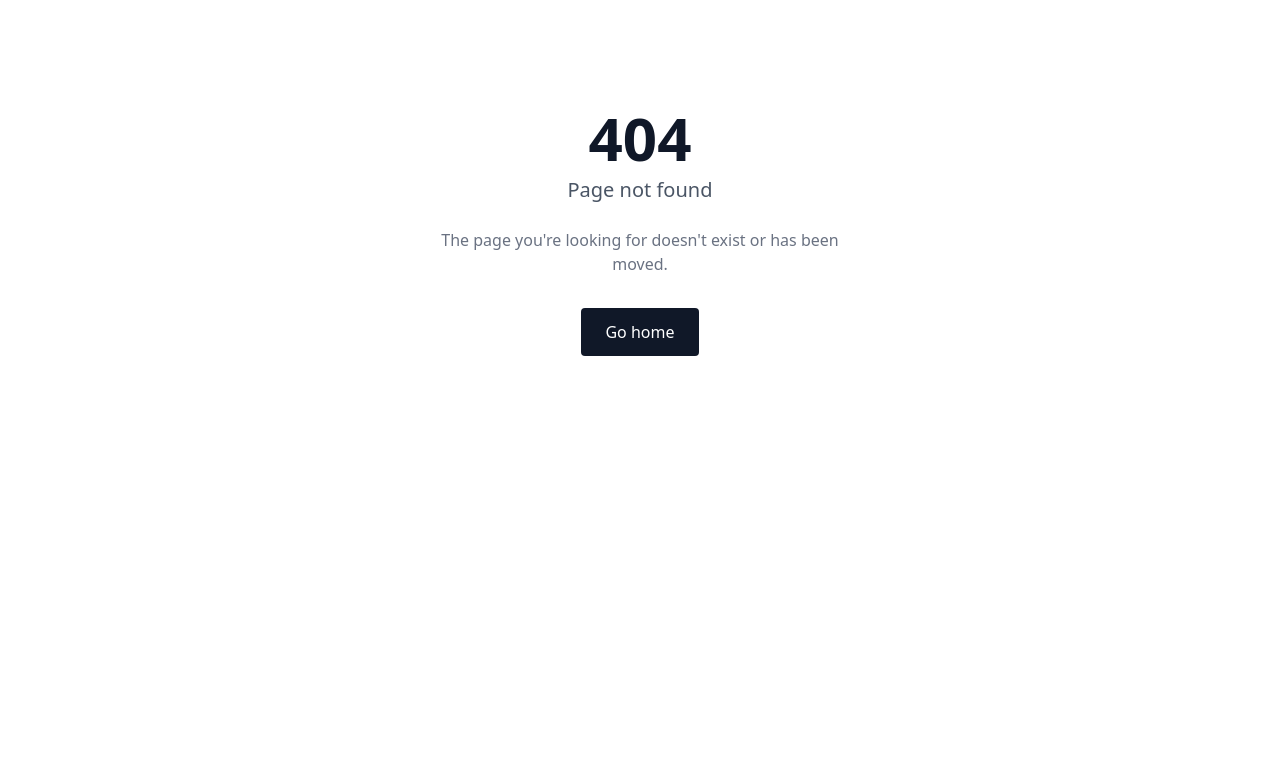
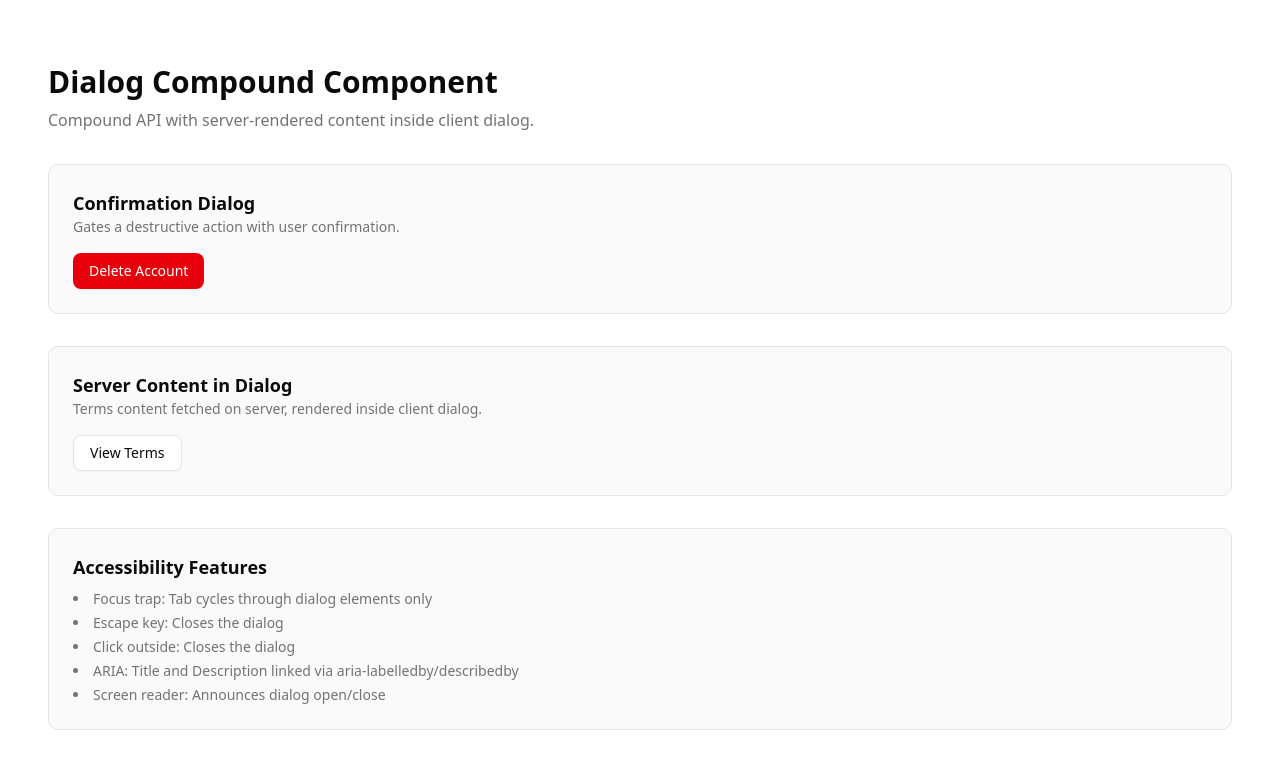
Before and after one commit to andrefaria-plank/nextjs-foundations, a Next.js app in the folder apps/web/: page /demo/dialog in a window 1280 px wide. Before the commit this address had no page. Shown: the top 768 px of the page. Built offline with nearby package versions, Linux system fonts and the light colour scheme.

Commit message:
feat(core): add dialog compound component pattern

```diff
--- /dev/null
+++ b/apps/web/src/app/demo/dialog/page.tsx
@@ -0,0 +1,117 @@
+// Server Component - renders server content inside the dialog
+
+import { Button } from '@repo/ui/components/button'
+import {
+  DialogClose,
+  DialogContent,
+  DialogDescription,
+  DialogFooter,
+  DialogHeader,
+  DialogRoot,
+  DialogTitle,
+  DialogTrigger,
+} from '@repo/ui/components/dialog'
+
+// Simulated server data
+async function getTermsContent(): Promise<string> {
+  // This would fetch from a CMS or database in a real app
+  return `By using this service, you agree to our terms. These terms were
+  last updated on ${new Date().toLocaleDateString()}. Server-rendered content
+  can be passed as children to client components.`
+}
+
+export default async function DialogDemoPage() {
+  // Fetch content on the server
+  const termsContent = await getTermsContent()
+
+  return (
+    <main className="flex flex-col gap-8 p-8">
+      <div>
+        <h1 className="font-bold text-3xl">Dialog Compound Component</h1>
+        <p className="mt-2 text-muted-foreground">
+          Compound API with server-rendered content inside client dialog.
+        </p>
+      </div>
+
+      {/* Confirmation dialog example */}
+      <section className="rounded-lg border bg-muted/50 p-6">
+        <h2 className="font-semibold text-lg">Confirmation Dialog</h2>
+        <p className="mb-4 text-sm text-muted-foreground">
+          Gates a destructive action with user confirmation.
+        </p>
+
+        <DialogRoot>
+          <DialogTrigger asChild>
+            <Button type="button" variant="destructive">
+              Delete Account
+            </Button>
+          </DialogTrigger>
+          <DialogContent>
+            <DialogHeader>
+              <DialogTitle>Are you sure?</DialogTitle>
+              <DialogDescription>
+                This action cannot be undone. Your account and all associated
+                data will be permanently deleted.
+              </DialogDescription>
+            </DialogHeader>
+            <DialogFooter>
+              <DialogClose asChild>
+                <Button type="button" variant="outline">
+                  Cancel
+                </Button>
+              </DialogClose>
+              <Button type="button" variant="destructive">
+                Delete
+              </Button>
+            </DialogFooter>
+          </DialogContent>
+        </DialogRoot>
+      </section>
+
+      {/* Server content inside dialog */}
+      <section className="rounded-lg border bg-muted/50 p-6">
+        <h2 className="font-semibold text-lg">Server Content in Dialog</h2>
+        <p className="mb-4 text-sm text-muted-foreground">
+          Terms content fetched on server, rendered inside client dialog.
+        </p>
+
+        <DialogRoot>
+          <DialogTrigger asChild>
+            <Button type="button" variant="outline">
+              View Terms
+            </Button>
+          </DialogTrigger>
+          <DialogContent>
+            <DialogHeader>
+              <DialogTitle>Terms of Service</DialogTitle>
+              <DialogDescription>
+                Please read these terms carefully.
+              </DialogDescription>
+            </DialogHeader>
+            {/* Server-rendered content passed through */}
+            <div className="rounded-md bg-muted p-4 text-sm">
+              {termsContent}
+            </div>
+            <DialogFooter>
+              <DialogClose asChild>
+                <Button type="button">I Understand</Button>
+              </DialogClose>
+            </DialogFooter>
+          </DialogContent>
+        </DialogRoot>
+      </section>
+
+      {/* A11y notes */}
+      <section className="rounded-lg border bg-muted/50 p-6">
+        <h2 className="font-semibold text-lg">Accessibility Features</h2>
+        <ul className="mt-2 list-inside list-disc space-y-1 text-sm text-muted-foreground">
+          <li>Focus trap: Tab cycles through dialog elements only</li>
+          <li>Escape key: Closes the dialog</li>
+          <li>Click outside: Closes the dialog</li>
+          <li>ARIA: Title and Description linked via aria-labelledby/describedby</li>
+          <li>Screen reader: Announces dialog open/close</li>
+        </ul>
+      </section>
+    </main>
+  )
+}
--- /dev/null
+++ b/packages/ui/src/components/dialog.tsx
@@ -0,0 +1,158 @@
+'use client'
+
+import {
+  Close,
+  Content,
+  Description,
+  Overlay,
+  Portal,
+  Root,
+  Title,
+  Trigger,
+} from '@radix-ui/react-dialog'
+import { X } from 'lucide-react'
+import type { ComponentPropsWithoutRef, ReactNode } from 'react'
+
+import { cn } from '@repo/ui/lib/utils'
+
+// Re-export Root and Trigger directly (no customization needed)
+const DialogRoot = Root
+const DialogTrigger = Trigger
+const DialogClose = Close
+
+/**
+ * Dialog.Overlay - Covers the screen behind the dialog
+ */
+function DialogOverlay({
+  className,
+  ...props
+}: ComponentPropsWithoutRef<typeof Overlay>) {
+  return (
+    <Overlay
+      className={cn(
+        'data-[state=closed]:animate-out data-[state=open]:animate-in',
+        'data-[state=closed]:fade-out-0 data-[state=open]:fade-in-0',
+        'fixed inset-0 z-50 bg-black/80',
+        className
+      )}
+      {...props}
+    />
+  )
+}
+
+/**
+ * Dialog.Content - The dialog panel itself
+ * Children can be Server Components (passed through)
+ */
+function DialogContent({
+  children,
+  className,
+  ...props
+}: ComponentPropsWithoutRef<typeof Content>) {
+  return (
+    <Portal>
+      <DialogOverlay />
+      <Content
+        className={cn(
+          'data-[state=closed]:animate-out data-[state=open]:animate-in',
+          'data-[state=closed]:fade-out-0 data-[state=open]:fade-in-0',
+          'data-[state=closed]:zoom-out-95 data-[state=open]:zoom-in-95',
+          'data-[state=closed]:slide-out-to-left-1/2 data-[state=closed]:slide-out-to-top-[48%]',
+          'data-[state=open]:slide-in-from-left-1/2 data-[state=open]:slide-in-from-top-[48%]',
+          'fixed top-[50%] left-[50%] z-50 grid w-full max-w-lg translate-x-[-50%] translate-y-[-50%]',
+          'gap-4 rounded-lg border bg-background p-6 shadow-lg duration-200',
+          className
+        )}
+        {...props}
+      >
+        {children}
+        <Close
+          className={cn(
+            'absolute top-4 right-4 rounded-sm opacity-70',
+            'ring-offset-background transition-opacity hover:opacity-100',
+            'focus:ring-2 focus:ring-ring focus:ring-offset-2 focus:outline-none',
+            'disabled:pointer-events-none data-[state=open]:bg-accent data-[state=open]:text-muted-foreground'
+          )}
+        >
+          <X className="size-4" />
+          <span className="sr-only">Close</span>
+        </Close>
+      </Content>
+    </Portal>
+  )
+}
+
+/**
+ * Dialog.Header - Container for title and description
+ */
+function DialogHeader({
+  className,
+  ...props
+}: ComponentPropsWithoutRef<'div'>) {
+  return (
+    <div
+      className={cn('flex flex-col gap-2 text-center sm:text-left', className)}
+      {...props}
+    />
+  )
+}
+
+/**
+ * Dialog.Footer - Container for action buttons
+ */
+function DialogFooter({
+  className,
+  ...props
+}: ComponentPropsWithoutRef<'div'>) {
+  return (
+    <div
+      className={cn(
+        'flex flex-col-reverse gap-2 sm:flex-row sm:justify-end',
+        className
+      )}
+      {...props}
+    />
+  )
+}
+
+/**
+ * Dialog.Title - Accessible dialog title
+ */
+function DialogTitle({
+  className,
+  ...props
+}: ComponentPropsWithoutRef<typeof Title>) {
+  return (
+    <Title
+      className={cn('font-semibold text-lg leading-none tracking-tight', className)}
+      {...props}
+    />
+  )
+}
+
+/**
+ * Dialog.Description - Accessible dialog description
+ */
+function DialogDescription({
+  className,
+  ...props
+}: ComponentPropsWithoutRef<typeof Description>) {
+  return (
+    <Description
+      className={cn('text-muted-foreground text-sm', className)}
+      {...props}
+    />
+  )
+}
+
+// Export individual components (required for Server Component compatibility)
+export {
+  DialogClose,
+  DialogContent,
+  DialogDescription,
+  DialogFooter,
+  DialogHeader,
+  DialogRoot,
+  DialogTitle,
+  DialogTrigger,
+}
```
Also changed, not shown: packages/ui/package.json (+9 -8 lines), 1 other file (tests, documents, lock files or other folders).
